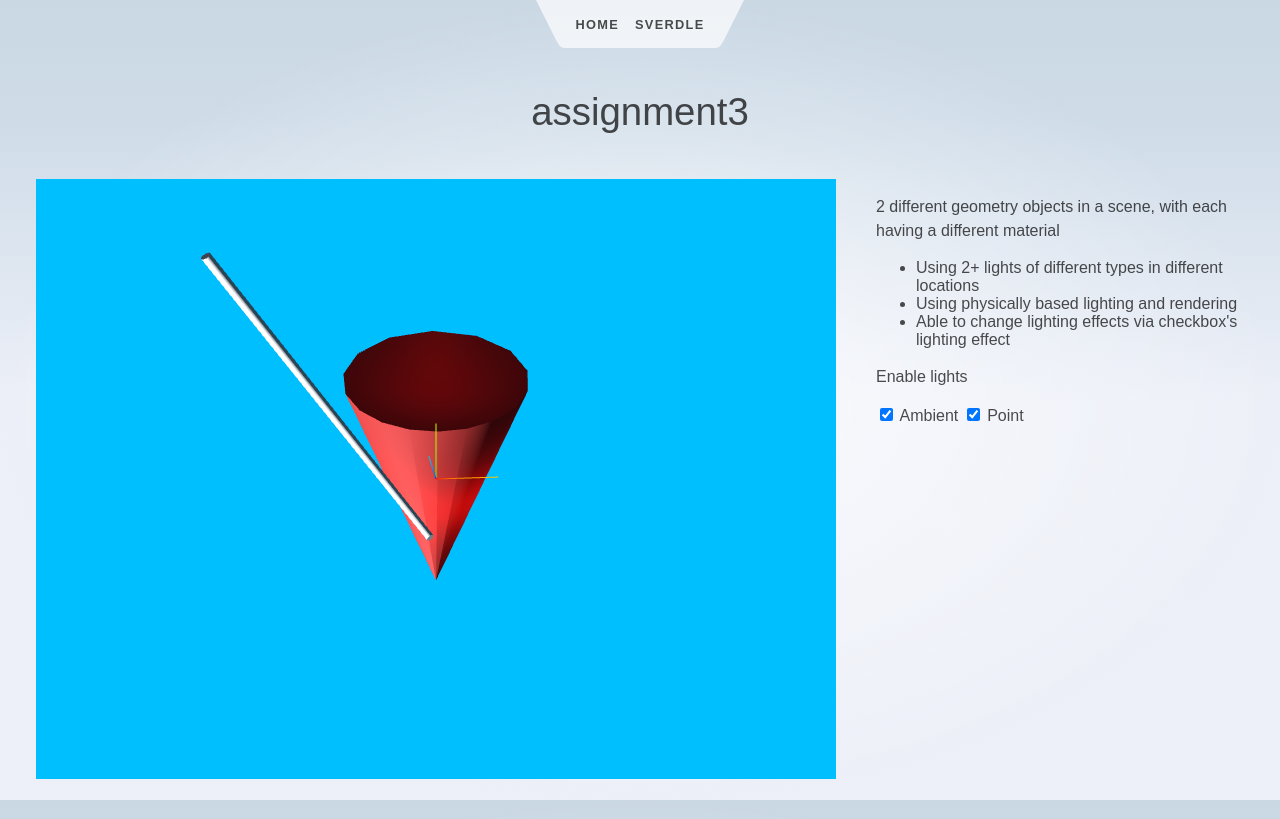
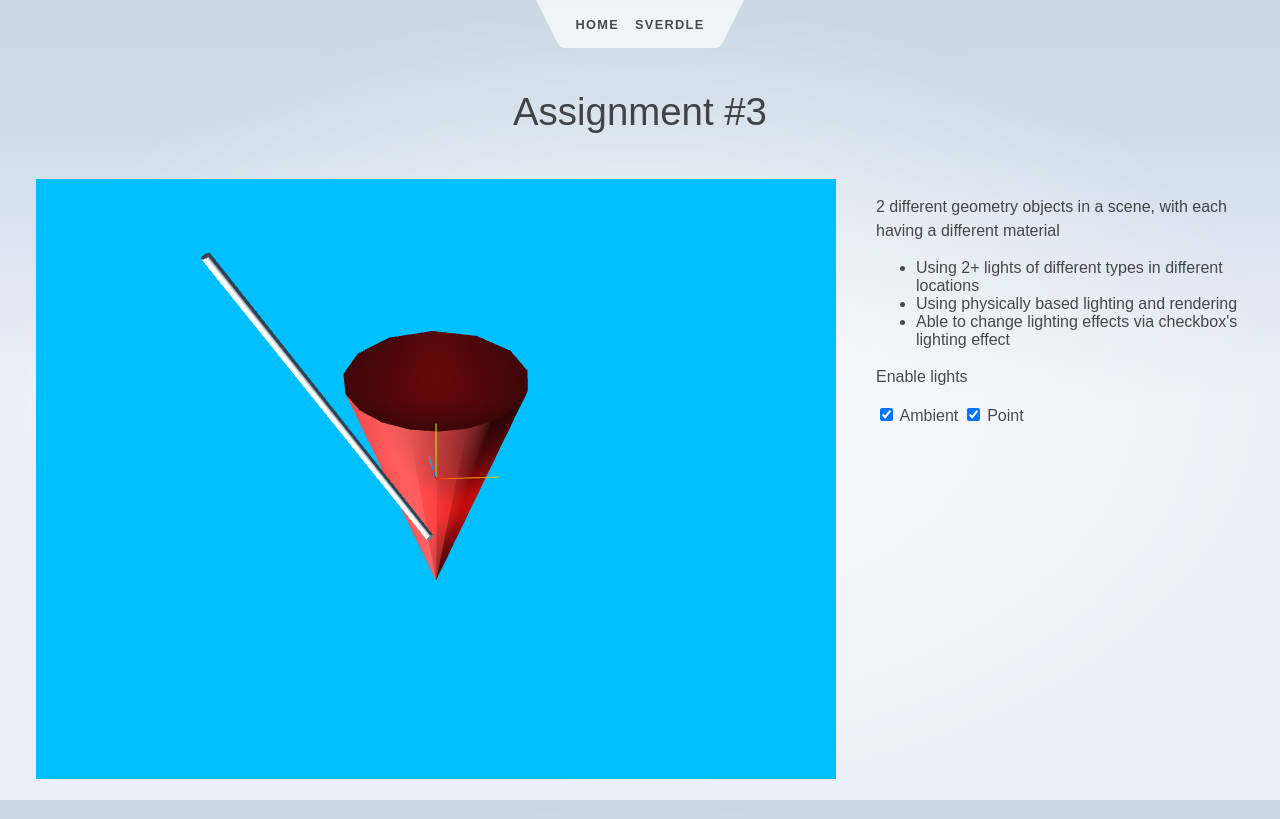
Before and after one commit to wollenbrook/CS-407-Computer-Graphics, a SvelteKit app in the folder my-app/: page /assignment3 in a window 1280 px wide. Built offline with nearby package versions, Linux system fonts and the light colour scheme; some icons are missing.

Commit message:
Update +page.svelte

```diff
--- a/my-app/src/routes/assignment3/+page.svelte
+++ b/my-app/src/routes/assignment3/+page.svelte
@@ -1,5 +1,5 @@
 
-<h1>assignment3</h1>
+<h1>Assignment #3</h1>
 <section>
     <article class="graphics">
         <canvas
```
